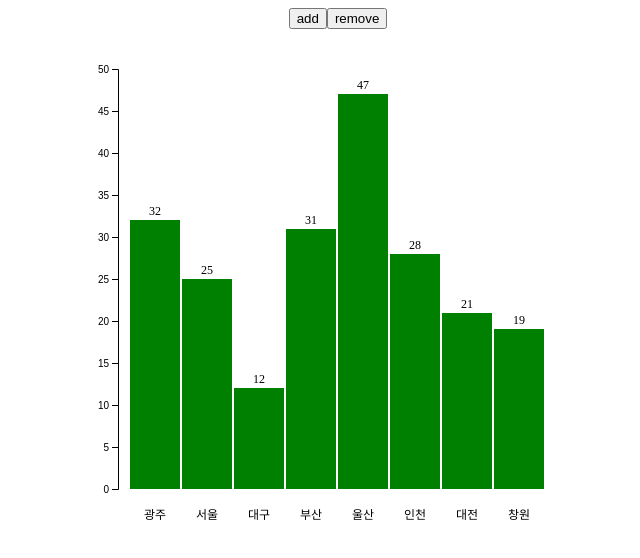
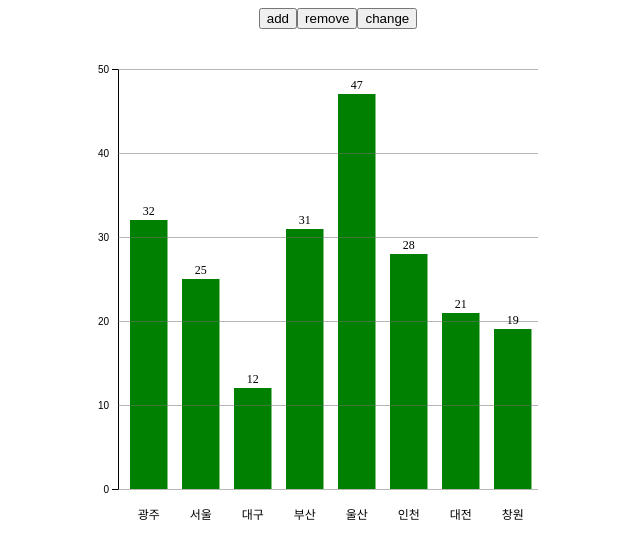
Before and after one commit to max-kim-tutorial/d3-attach-to-vue, a Vue app: page / in a window 1280 px wide. Shown: the top 558 px of the page, without its empty margins (302-942 px from the left). Built offline with nearby package versions, Linux system fonts and the light colour scheme.

Commit message:
exit까지 구현 완료

```diff
--- a/src/App.vue
+++ b/src/App.vue
@@ -2,6 +2,7 @@
   <div id="app">
     <button @click="addDataSet">add</button>
     <button @click="removeDataSet">remove</button>
+    <button @click="changeDataSet">change</button>
     <BarChart :data-set="dataSet"/>
   </div>
 </template>
@@ -39,11 +40,21 @@ export default {
     addDataSet() {
       this.dataSet = [
         ...this.dataSet,
-        {label:'전주', value:28}
+        {label:'전주', value:Math.floor(Math.random() * 25)}
       ]
     },
     removeDataSet() {
-      this.dataSet.unshift()
+      this.dataSet = this.dataSet.filter((data, index) => index !== 0)
+    },
+    changeDataSet() {
+      const dataLength = this.dataSet.length
+      this.dataSet = []
+      for(let i = 0; i < dataLength; i++) {
+        this.dataSet = [
+          ...this.dataSet,
+          {label:`도시${i}`, value:Math.floor(Math.random() * 25)}
+        ]
+      }
     }
   }
 }
--- a/src/components/BarChart.vue
+++ b/src/components/BarChart.vue
@@ -53,7 +53,9 @@ export default {
           this.enterChart()
           this.updateChart()
         } else if (prev.length > next.length) {
+          console.log('삭제')
           this.exitChart()
+          this.updateChart()
         }
       }
     }
@@ -76,12 +78,22 @@ export default {
     enterChart() {
       const { dataSet, width, height, margin } = this
       const { xScale, yScale } = this.getScales()
-      const graphWidth = (width / dataSet.length) * 0.8
+      const graphWidth = (width / dataSet.length) * 0.6
 
       this.$nextTick(() => {
       const svg = d3.select("#bar-chart")
         .style('width', width)
         .style('height', height);
+
+      svg.select('.bar-chart__axis')
+        .data(dataSet)
+        .attr("y", (d) => height - yScale(d.value))
+        .attr('transform', `translate(30, 0)`)
+        .attr('class', 'axis')
+        .call(d3.axisLeft(yScale).ticks(5))
+        .selectAll('line')
+        .attr('x2', width - (margin.left + margin.right))
+        .attr('stroke', 'rgb(112, 112, 112, 0.5)')
 
       svg.select('.bar-chart__bars')
         .selectAll('rect')
@@ -107,13 +119,6 @@ export default {
         .attr('text-anchor', 'middle')
         .attr('font-size', '12')
 
-      svg.select('.bar-chart__axis')
-        .data(dataSet)
-        .attr("y", (d) => height - yScale(d.value))
-        .attr('transform', `translate(30, 0)`)
-        .attr('class', 'axis')
-        .call(d3.axisLeft(yScale))
-
       svg.select('.bar-chart__label')
         .selectAll("text")
         .data(dataSet)
@@ -127,14 +132,23 @@ export default {
         .attr('text-anchor', 'middle')
         .attr('font-size', '12')
       })
+
     },
     updateChart() {
       const { dataSet, height, margin, width } = this
       const { xScale, yScale } = this.getScales()
-      const graphWidth = (width / dataSet.length) * 0.8
+      const graphWidth = (width / dataSet.length) * 0.6
 
       this.$nextTick(() => {
         const svg = d3.select("#bar-chart")
+
+        svg.select('.axis')
+          .transition()
+          .duration(1000)
+          .call(d3.axisLeft(yScale).ticks(5))
+          .selectAll('line')
+          .attr('x2', width - (margin.left + margin.right))
+          .attr('stroke', 'rgb(112, 112, 112, 0.5)')
 
         svg.selectAll('rect')
           .data(dataSet)
@@ -161,15 +175,37 @@ export default {
           .duration(500)
           .attr('x', (d,i) => xScale(i) + (graphWidth/2))
           .attr('y', height - 10)
-
-        svg.select('.axis')
-          .transition()
-          .duration(1000)
-          .call(d3.axisLeft(yScale))
       })
     },
     exitChart() {
+      const { width, dataSet } = this
 
+      this.$nextTick(() => {
+        const svg = d3.select("#bar-chart")
+         svg.selectAll('rect')
+          .data(dataSet)
+          .exit()
+          .transition()
+          .duration(500)
+          .attr("x", width)
+          .remove()
+
+        svg.selectAll("text.mark")
+          .data(dataSet)
+          .exit()
+          .transition()
+          .duration(500)
+          .attr("x", width)
+          .remove()
+
+        svg.selectAll("text.label")
+          .data(dataSet)
+          .exit()
+          .transition()
+          .duration(500)
+          .attr("x", width)
+          .remove()
+      })
     }
   }
 }
```
